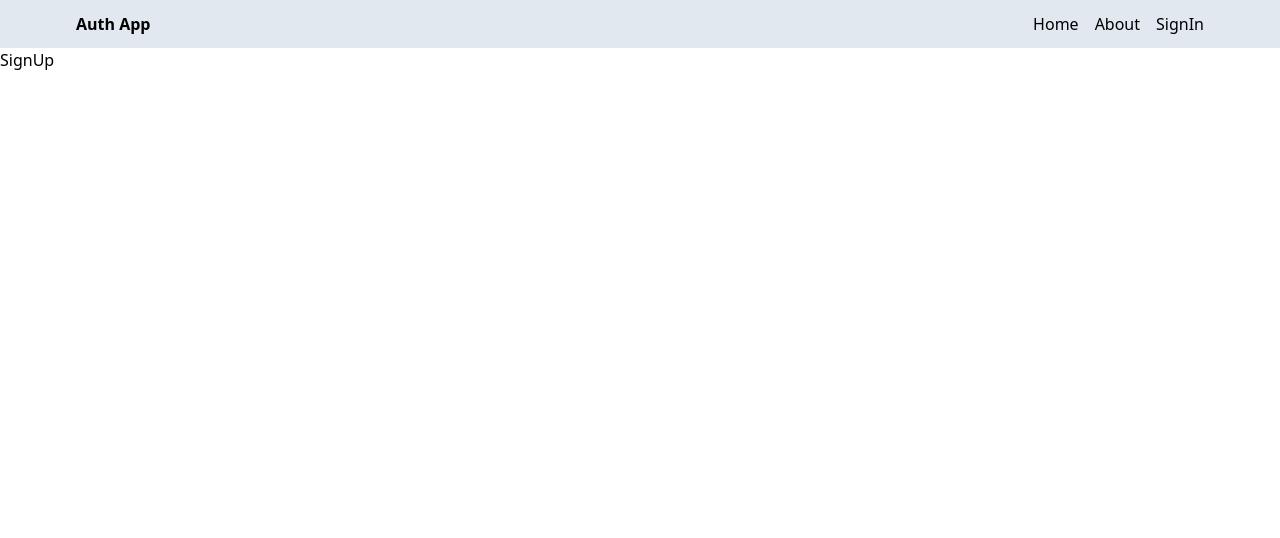
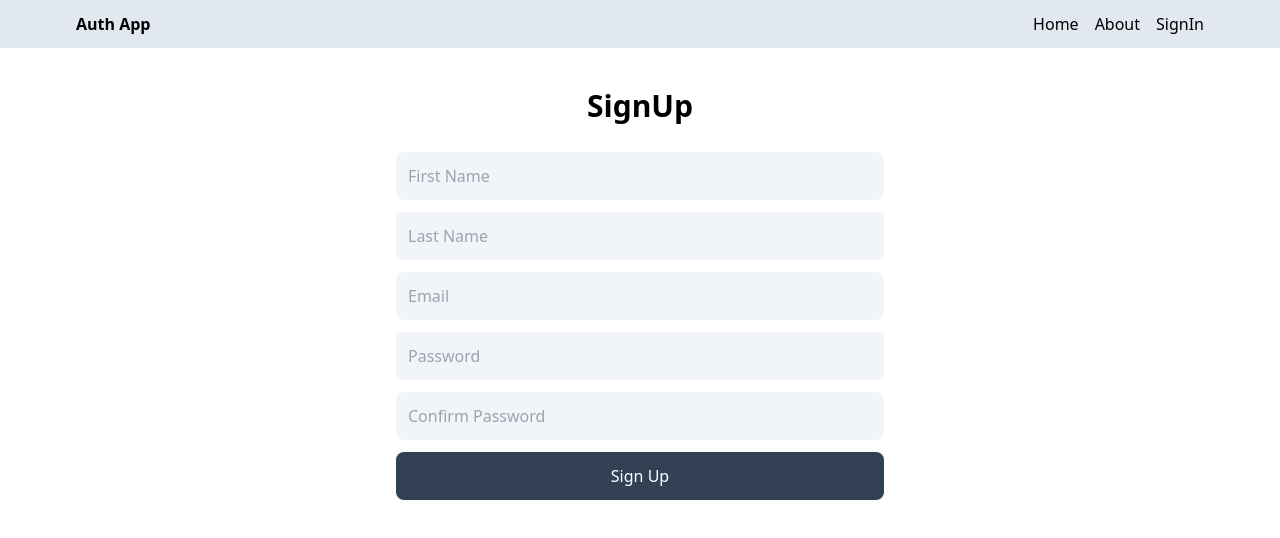
Before and after one commit to avishkakavindu/mern-fullstack-client, a React (Create React App) app: page /sign-up in a window 1280 px wide. Shown: the top 538 px of the page. Built offline with nearby package versions, Linux system fonts and the light colour scheme.

Commit message:
FE: SCSS added | Validation styles added

```diff
--- a/package.json
+++ b/package.json
@@ -12,8 +12,10 @@
     "@types/react-dom": "^18.2.18",
     "react": "^18.2.0",
     "react-dom": "^18.2.0",
+    "react-hook-form": "^7.50.0",
     "react-router-dom": "^6.22.0",
     "react-scripts": "5.0.1",
+    "sass": "^1.71.0",
     "typescript": "^4.9.5",
     "web-vitals": "^2.1.4"
   },
--- /dev/null
+++ b/src/assets/scss/components/form.scss
@@ -0,0 +1,15 @@
+.form {
+  .input {
+    @apply p-3 rounded-lg;
+  }
+
+  .is-invalid {
+    @apply border border-red-500;
+  }
+
+  .error {
+    @apply text-red-500;
+
+    font-size: 12px;
+  }
+}
--- /dev/null
+++ b/src/assets/scss/main.scss
@@ -0,0 +1,2 @@
+// components
+@import './components/form.scss';
--- a/src/index.tsx
+++ b/src/index.tsx
@@ -1,6 +1,9 @@
 import React from 'react';
 import ReactDOM from 'react-dom/client';
+
+import './assets/scss/main.scss';
 import './assets/css/index.css';
+
 import App from './App';
 
 const root = ReactDOM.createRoot(document.getElementById('root') as HTMLElement);
--- a/src/pages/Auth/SignUp/index.tsx
+++ b/src/pages/Auth/SignUp/index.tsx
@@ -1,7 +1,121 @@
 import React from 'react';
+import { useForm, SubmitHandler } from 'react-hook-form';
+import { ISignUpInput } from '../../../types/auth/auth.interface';
 
 function SignUp() {
-  return <div>SignUp</div>;
+  const {
+    register,
+    handleSubmit,
+    getValues,
+    formState: { errors },
+  } = useForm<ISignUpInput>();
+
+  const onSubmit: SubmitHandler<ISignUpInput> = (data) => {
+    console.log(data);
+  };
+
+  return (
+    <div className="p-3 max-w-lg mx-auto">
+      <h1 className="text-3xl text-center font-semibold my-7">SignUp</h1>
+
+      <form className="flex flex-col form  gap-3" onSubmit={handleSubmit(onSubmit)}>
+        <div className="flex flex-col">
+          <input
+            type="text"
+            placeholder="First Name"
+            className={`input bg-slate-100 ${errors?.firstName && 'is-invalid'}`}
+            {...register('firstName', {
+              required: 'First name is required',
+            })}
+          />
+          {errors?.firstName && (
+            <div className="ml-auto">
+              <span className="error">{errors.firstName?.message}</span>
+            </div>
+          )}
+        </div>
+
+        <div className="flex flex-col">
+          <input
+            type="text"
+            placeholder="Last Name"
+            className={`input bg-slate-100 ${errors?.firstName && 'is-invalid'}`}
+            {...register('lastName', {
+              required: 'Last name is required',
+            })}
+          />
+
+          {errors?.lastName && (
+            <div className="ml-auto">
+              <span className="error">{errors.lastName?.message}</span>
+            </div>
+          )}
+        </div>
+
+        <div className="flex flex-col">
+          <input
+            type="email"
+            placeholder="Email"
+            className={`input bg-slate-100 ${errors?.firstName && 'is-invalid'}`}
+            {...register('email', {
+              required: 'Email is required',
+            })}
+          />
+          {errors?.email && (
+            <div className="ml-auto">
+              <span className="error">{errors.email?.message}</span>
+            </div>
+          )}
+        </div>
+
+        <div className="flex flex-col">
+          <input
+            type="password"
+            placeholder="Password"
+            className={`input bg-slate-100 ${errors?.firstName && 'is-invalid'}`}
+            {...register('password', {
+              required: 'Password is required',
+              minLength: {
+                value: 6,
+                message: 'Password must be at least 6 characters long',
+              },
+              pattern: {
+                value: /^(?=.*[A-Za-z])(?=.*\d)(?=.*[@$!%*#?&])[A-Za-z\d@$!%*#?&]+$/,
+                message:
+                  'Password must contain at least one letter, one digit, and one special character',
+              },
+            })}
+          />
+          {errors?.password && (
+            <div className="ml-auto">
+              <span className="error">{errors.password?.message}</span>
+            </div>
+          )}
+        </div>
+
+        <div className="flex flex-col">
+          <input
+            type="password"
+            placeholder="Confirm Password"
+            className={`input bg-slate-100 ${errors?.firstName && 'is-invalid'}`}
+            {...register('confirmPassword', {
+              required: 'Please confirm your password',
+              validate: (value) => value === getValues('password') || 'Passwords do not match',
+            })}
+          />
+          {errors?.confirmPassword && (
+            <div className="ml-auto">
+              <span className="error">{errors.confirmPassword?.message}</span>
+            </div>
+          )}
+        </div>
+
+        <button type="submit" className="bg-slate-700 p-3 rounded-lg text text-white">
+          Sign Up
+        </button>
+      </form>
+    </div>
+  );
 }
 
 export default SignUp;
```
Also changed, not shown: src/types/auth/auth.interface.ts (added, +7 -0 lines), 1 other file (tests, documents, lock files or other folders).
